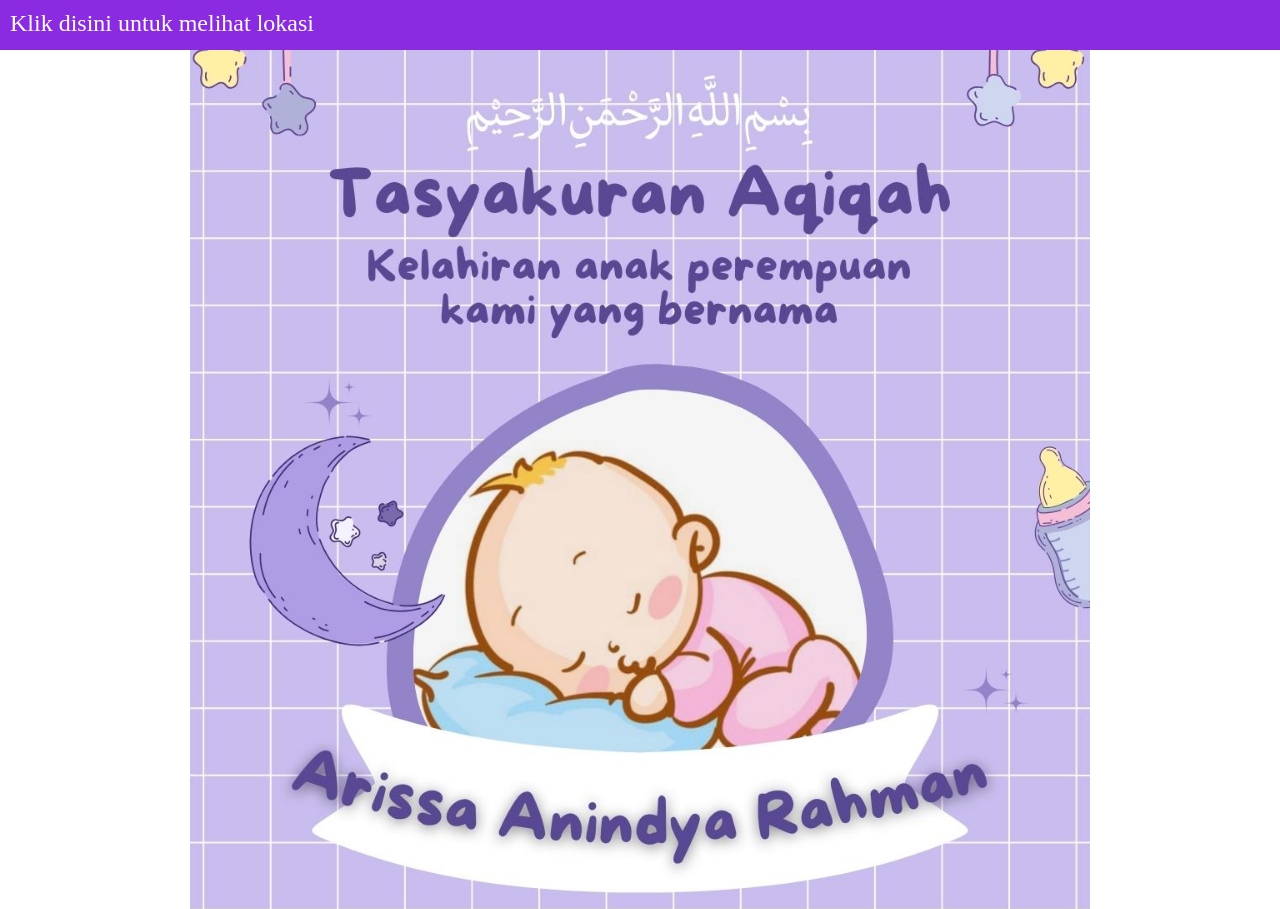
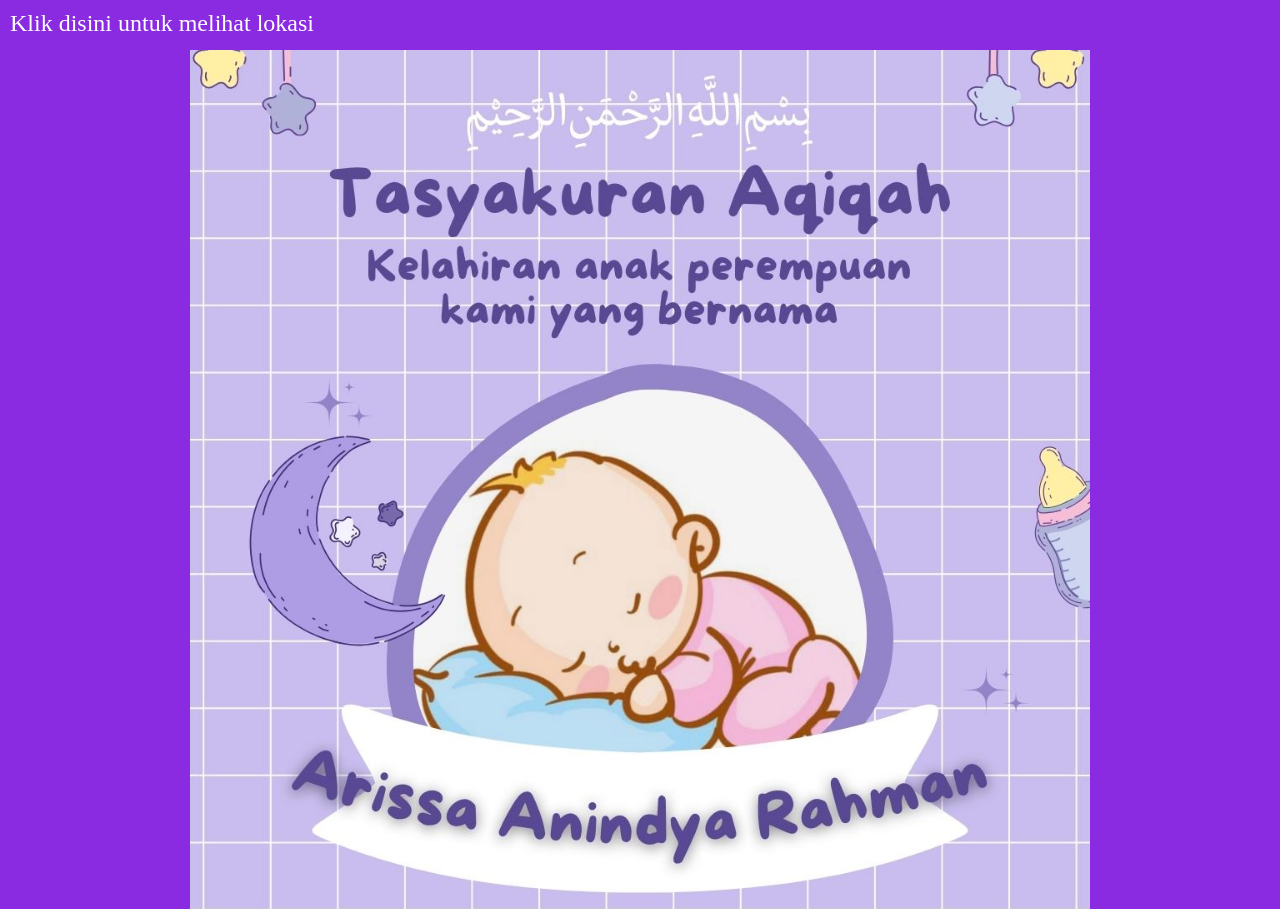
Before and after one commit to iqraaswad/iqraaswad.github.io, a plain HTML site: page index.html in a window 1280 px wide. Shown: the top 909 px of the page. Drawn offline with Linux system fonts and the light colour scheme.

Commit message:
Update index.html

```diff
--- a/index.html
+++ b/index.html
@@ -4,7 +4,7 @@
     body {
         width: 100%;
         margin-left: 0px;
-        background-color: white;
+        background-color: blueviolet;
     }
 
     .center {
```
